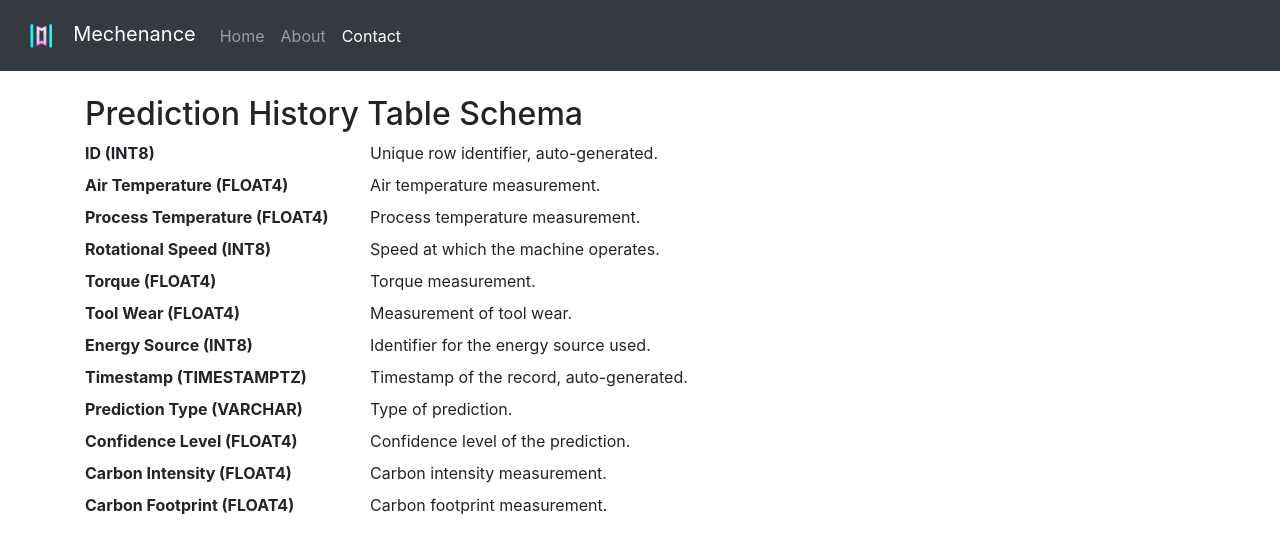
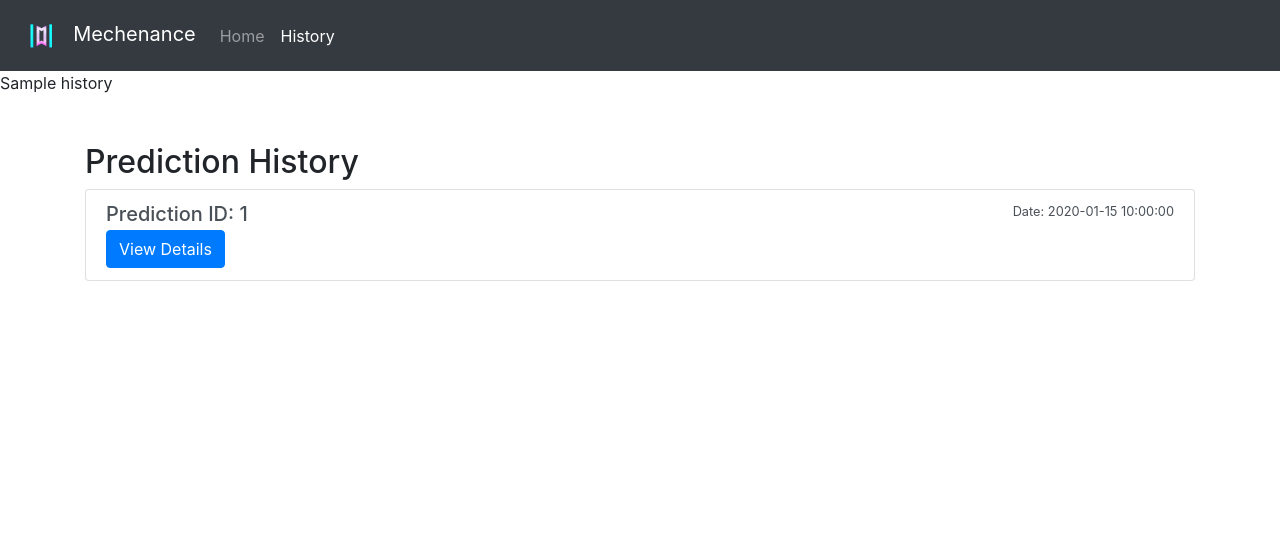
Before and after one commit to bitwiserob/Mechenance, a Flask app: template templates/history.html in a window 1280 px wide. Shown: the top 554 px of the page. Run offline with Flask 3, Linux system fonts and the light colour scheme; the template is opened without the code that fills it: most values are stand-ins (such as "Sample title", 1, 10 or a date in 2020); parts of the project's set-up code (start-up, migrations or seed data) failed here and were passed over; some libraries are stand-ins or nearby versions.

Commit message:
added device history

```diff
--- a/app.py
+++ b/app.py
@@ -39,8 +39,13 @@ def make_df_pred(air_temp, process_temp, rotational_speed, torque, tool_wear):
 
 @app.route('/history')
 def history():
-    prediction_history = db_context.get_all_history()  # fetch data from database
+    prediction_history = db_context.get_all_history()
     return render_template('history.html', history=prediction_history)
+
+@app.route('/t')
+def t():
+    prediction_history = db_context.get_all_history()
+    return(prediction_history)
 
 
 
--- a/src/db_context.py
+++ b/src/db_context.py
@@ -2,7 +2,7 @@ import psycopg2
 import os
 import logging
 import sys
-
+from src.prediction_history import PredictionHistory
 from dotenv import load_dotenv
 
 class DBContext:
@@ -98,4 +98,4 @@ class DBContext:
             cur.execute("""
             SELECT * FROM prediction_history
             """)
-            return cur.fetchall()
+            return [PredictionHistory(*record) for record in cur.fetchall()]
--- a/templates/history.html
+++ b/templates/history.html
@@ -1,17 +1,16 @@
 <!DOCTYPE html>
 <html>
 <head>
-    <title>Contact - Mechenance</title>
-    <!-- Bootstrap CSS -->
+    <title>Prediction History - Mechenance</title>
     <link rel="stylesheet" href="https://stackpath.bootstrapcdn.com/bootstrap/4.5.2/css/bootstrap.min.css"/>
 </head>
 <body>
-    <!-- Navbar -->
     <nav class="navbar navbar-expand-lg navbar-dark bg-dark">
         <a class="navbar-brand" href="/">
             <img src="{{ url_for('static', filename='brand.png') }}" alt="Brand Logo" height="45"/>
             Mechenance
         </a>
+
         <button class="navbar-toggler" type="button" data-toggle="collapse" data-target="#navbarSupportedContent" aria-controls="navbarSupportedContent" aria-expanded="false" aria-label="Toggle navigation">
             <span class="navbar-toggler-icon"></span>
         </button>
@@ -21,59 +20,30 @@
                 <li class="nav-item">
                     <a class="nav-link" href="/">Home</a>
                 </li>
-          <li class="nav-item">
-            <a class="nav-link" href="/about">About</a>
-          </li>
                 <li class="nav-item active">
-            <a class="nav-link" href="/contact">Contact</a>
+                    <a class="nav-link" href="/history">History</a>
                 </li>
             </ul>
         </div>
     </nav>
+    {{history}}
 
-    <!-- Database Table Information -->
-    <div class="container">
-        <h2 class="pt-4">Prediction History Table Schema</h2>
-        <dl class="row">
-            <dt class="col-sm-3">ID (INT8)</dt>
-            <dd class="col-sm-9">Unique row identifier, auto-generated.</dd>
 
-            <dt class="col-sm-3">Air Temperature (FLOAT4)</dt>
-            <dd class="col-sm-9">Air temperature measurement.</dd>
-
-            <dt class="col-sm-3">Process Temperature (FLOAT4)</dt>
-            <dd class="col-sm-9">Process temperature measurement.</dd>
-
-            <dt class="col-sm-3">Rotational Speed (INT8)</dt>
-            <dd class="col-sm-9">Speed at which the machine operates.</dd>
-
-            <dt class="col-sm-3">Torque (FLOAT4)</dt>
-            <dd class="col-sm-9">Torque measurement.</dd>
-
-            <dt class="col-sm-3">Tool Wear (FLOAT4)</dt>
-            <dd class="col-sm-9">Measurement of tool wear.</dd>
-
-            <dt class="col-sm-3">Energy Source (INT8)</dt>
-            <dd class="col-sm-9">Identifier for the energy source used.</dd>
-
-            <dt class="col-sm-3">Timestamp (TIMESTAMPTZ)</dt>
-            <dd class="col-sm-9">Timestamp of the record, auto-generated.</dd>
-
-            <dt class="col-sm-3">Prediction Type (VARCHAR)</dt>
-            <dd class="col-sm-9">Type of prediction.</dd>
-
-            <dt class="col-sm-3">Confidence Level (FLOAT4)</dt>
-            <dd class="col-sm-9">Confidence level of the prediction.</dd>
-
-            <dt class="col-sm-3">Carbon Intensity (FLOAT4)</dt>
-            <dd class="col-sm-9">Carbon intensity measurement.</dd>
-
-            <dt class="col-sm-3">Carbon Footprint (FLOAT4)</dt>
-            <dd class="col-sm-9">Carbon footprint measurement.</dd>
-        </dl>
+    <div class="container mt-5">
+        <h2>Prediction History</h2>
+        <div class="list-group">
+            {% for record in history %}
+            <a href="/history/{{ record.id }}" class="list-group-item list-group-item-action flex-column align-items-start">
+                <div class="d-flex w-100 justify-content-between">
+                    <h5 class="mb-1">Prediction ID: {{ record.id }}</h5>
+                    <small>Date: {{ record.timestamp.strftime('%Y-%m-%d %H:%M:%S') }}</small>
+                </div>
+                <button class="btn btn-primary">View Details</button>
+            </a>
+            {% endfor %}
+        </div>
     </div>
 
-    <!-- Bootstrap JS (Optional) -->
     <script src="https://code.jquery.com/jquery-3.5.1.slim.min.js"></script>
     <script src="https://cdn.jsdelivr.net/npm/@popperjs/core@2.5.3/dist/umd/popper.min.js"></script>
     <script src="https://stackpath.bootstrapcdn.com/bootstrap/4.5.2/js/bootstrap.min.js"></script>
```
Also changed, not shown: src/prediction_history.py (+17 -0 lines). Lines whose indentation alone changed are shown as unchanged.
